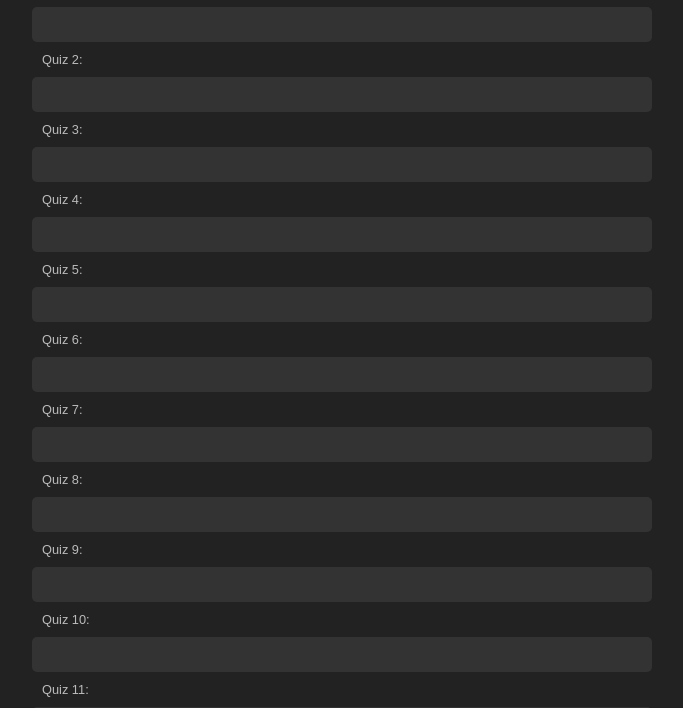
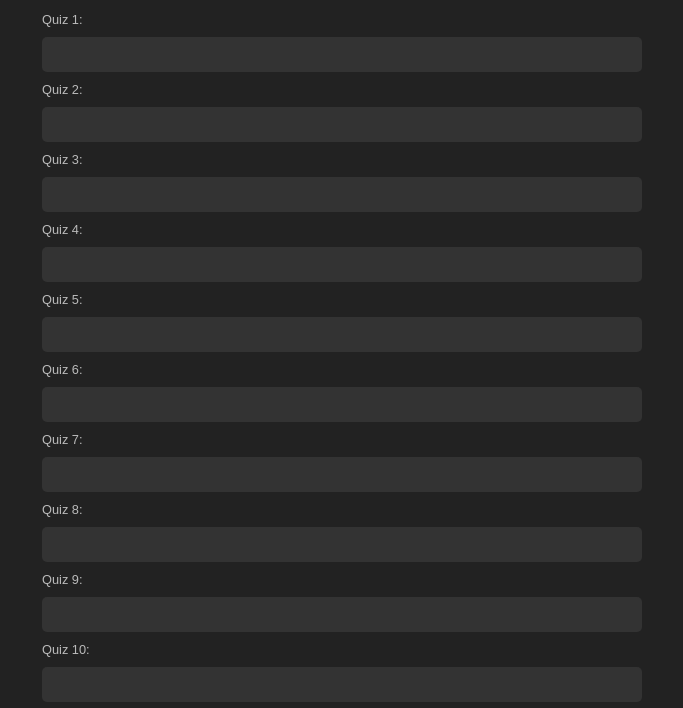
Before and after one commit to DonYall/grades, a plain HTML site: page comp2402/index.html in a window 1280 px wide. Shown: the part 186-894 px from the top of the page, without its empty margins (298-981 px from the left). Drawn offline with Linux system fonts and the light colour scheme.

Commit message:
Update style.css

```diff
--- a/style.css
+++ b/style.css
@@ -4,10 +4,14 @@
     font-family: "Arial", sans-serif;
 }
 
+* {
+    box-sizing: border-box;
+}
+
 body {
     width: 80%;
     max-width: 600px;
-    margin: 20px auto;
+    margin: 50px auto;
 }
 
 body.home {
```
